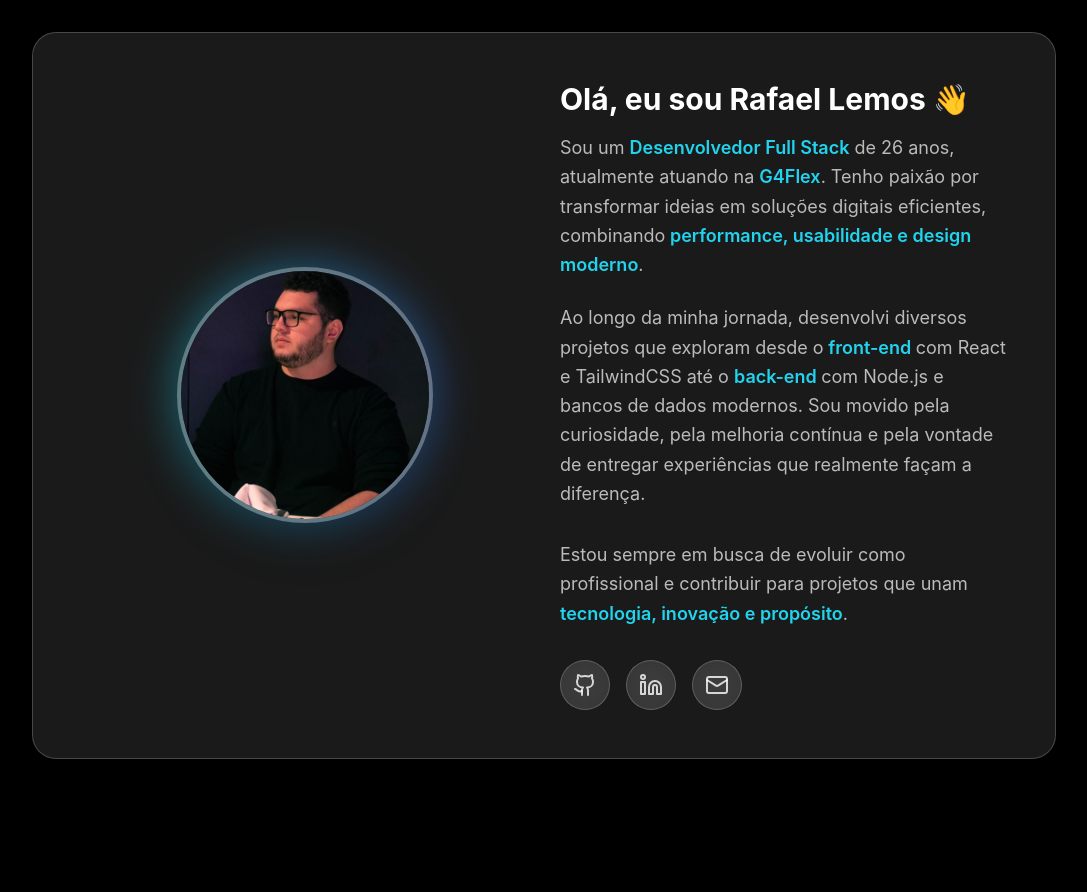
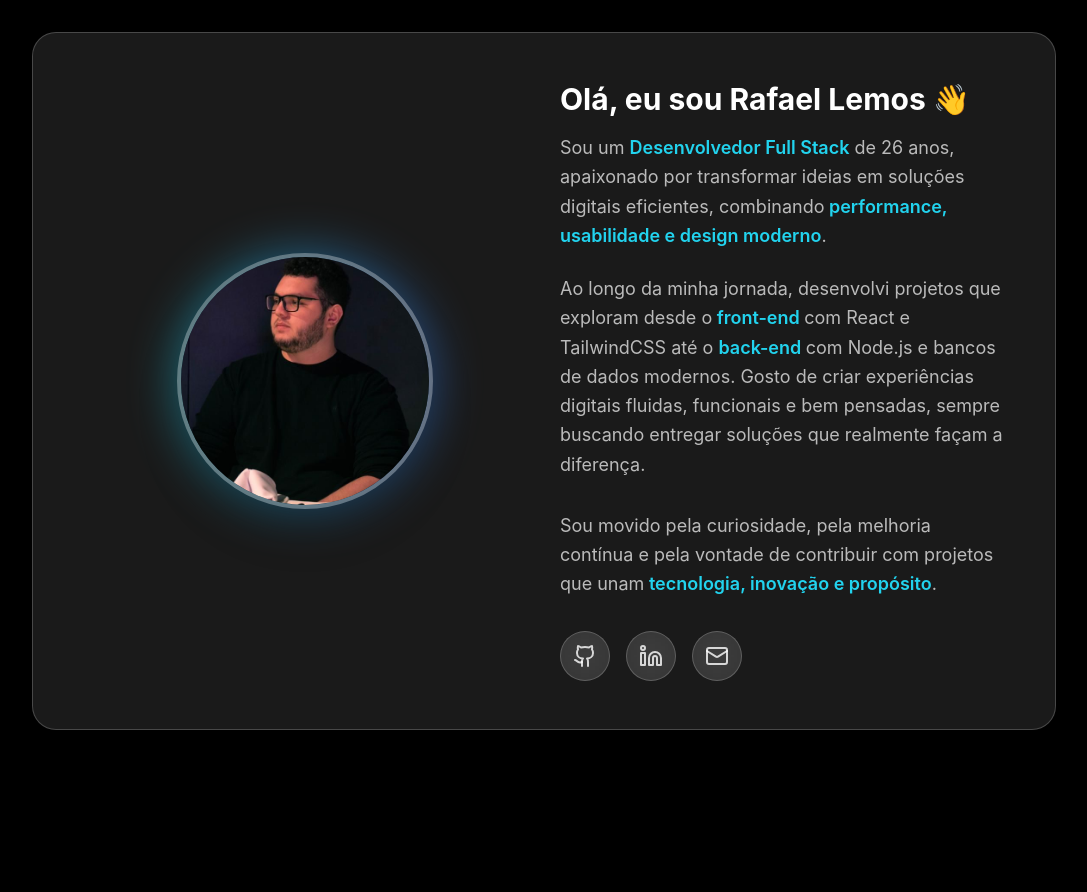
Before and after one commit to rafalemosfrs/NewPortfolio, a React (Vite) app: page / in a window 1280 px wide. Shown: the part 960-1852 px from the top of the page, without its empty margins (96-1183 px from the left). Built offline with nearby package versions, Linux system fonts and the light colour scheme.

Commit message:
Alteração de texto about

```diff
--- a/src/components/About.tsx
+++ b/src/components/About.tsx
@@ -49,19 +49,20 @@
                   Olá, eu sou Rafael Lemos 👋
                 </h3>
 <p className="text-white/70 text-lg leading-relaxed mb-6">
-                  Sou um <span className="text-cyan-400 font-semibold">Desenvolvedor Full Stack</span> de 26 anos, atualmente atuando na{" "}
-                  <span className="text-cyan-400 font-semibold">G4Flex</span>.
-                  Tenho paixão por transformar ideias em soluções digitais eficientes, combinando
+  Sou um <span className="text-cyan-400 font-semibold">Desenvolvedor Full Stack</span> de 26 anos,
+  apaixonado por transformar ideias em soluções digitais eficientes, combinando
   <span className="text-cyan-400 font-semibold"> performance, usabilidade e design moderno</span>.
 </p>
+
 <p className="text-white/70 text-lg leading-relaxed mb-8">
-                  Ao longo da minha jornada, desenvolvi diversos projetos que exploram desde o
+  Ao longo da minha jornada, desenvolvi projetos que exploram desde o
   <span className="text-cyan-400 font-semibold"> front-end </span> com React e TailwindCSS
   até o <span className="text-cyan-400 font-semibold"> back-end </span> com Node.js e bancos de dados modernos.
-                  Sou movido pela curiosidade, pela melhoria contínua e pela vontade de entregar experiências que realmente façam a diferença.
+  Gosto de criar experiências digitais fluidas, funcionais e bem pensadas, sempre buscando entregar soluções que realmente façam a diferença.
 </p>
+
 <p className="text-white/70 text-lg leading-relaxed mb-8">
-                  Estou sempre em busca de evoluir como profissional e contribuir para projetos que unam
+  Sou movido pela curiosidade, pela melhoria contínua e pela vontade de contribuir com projetos que unam
   <span className="text-cyan-400 font-semibold"> tecnologia, inovação e propósito</span>.
 </p>
 
```
Lines whose indentation alone changed are shown as unchanged.
